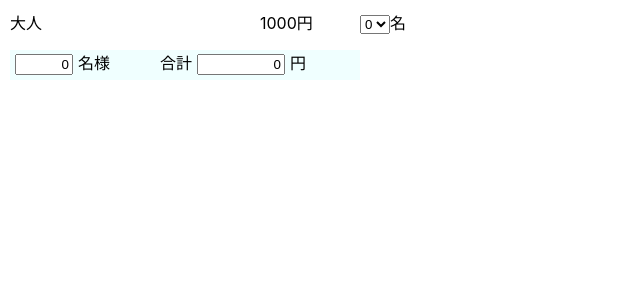
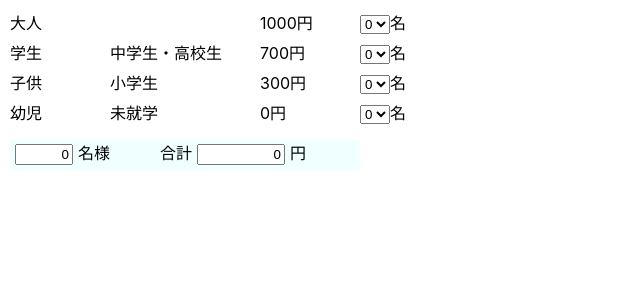
Before and after one commit to i-tanaka730/price-calculation, a React (Create React App) app: page / in a window 1280 px wide. Shown: the top 300 px of the page, without its empty margins (0-640 px from the left). Built offline with nearby package versions, Linux system fonts and the light colour scheme.

Commit message:
feat: 詳細を4件表示するように対応。

```diff
--- a/src/App.tsx
+++ b/src/App.tsx
@@ -1,3 +1,4 @@
+import { defaultCipherList } from 'constants';
 import React from 'react';
 import './App.css';
 
@@ -55,7 +56,8 @@
 }
 
 class AdmissionFeeCalculator extends React.Component {
-  private detail: DetailProps = {
+  private details: DetailProps[] = [
+    {
       classfication: {
         name: "大人",
         description: "",
@@ -63,12 +65,46 @@
         numOfPeople: 0,
         totalPrice: 0
       }
-  };
+    },
+    {
+      classfication: {
+        name: "学生",
+        description: "中学生・高校生",
+        unitPrice: 700,
+        numOfPeople: 0,
+        totalPrice: 0
+      }
+    },
+    {
+      classfication: {
+        name: "子供",
+        description: "小学生",
+        unitPrice: 300,
+        numOfPeople: 0,
+        totalPrice: 0
+      }
+    },
+    {
+      classfication: {
+        name: "幼児",
+        description: "未就学",
+        unitPrice: 0,
+        numOfPeople: 0,
+        totalPrice: 0
+      }
+    }
+  ];
 
   render() {
+    const detailsJsx = this.details.map((fc, idx) => {
+      return (
+        <Detail key={idx.toString()} classfication={fc.classfication} />
+      );
+    });
+
     return (
       <>
-        <Detail classfication={this.detail.classfication}/>
+        {detailsJsx}
         <Summary />
       </>
     );
```
Lines whose indentation alone changed are shown as unchanged.
